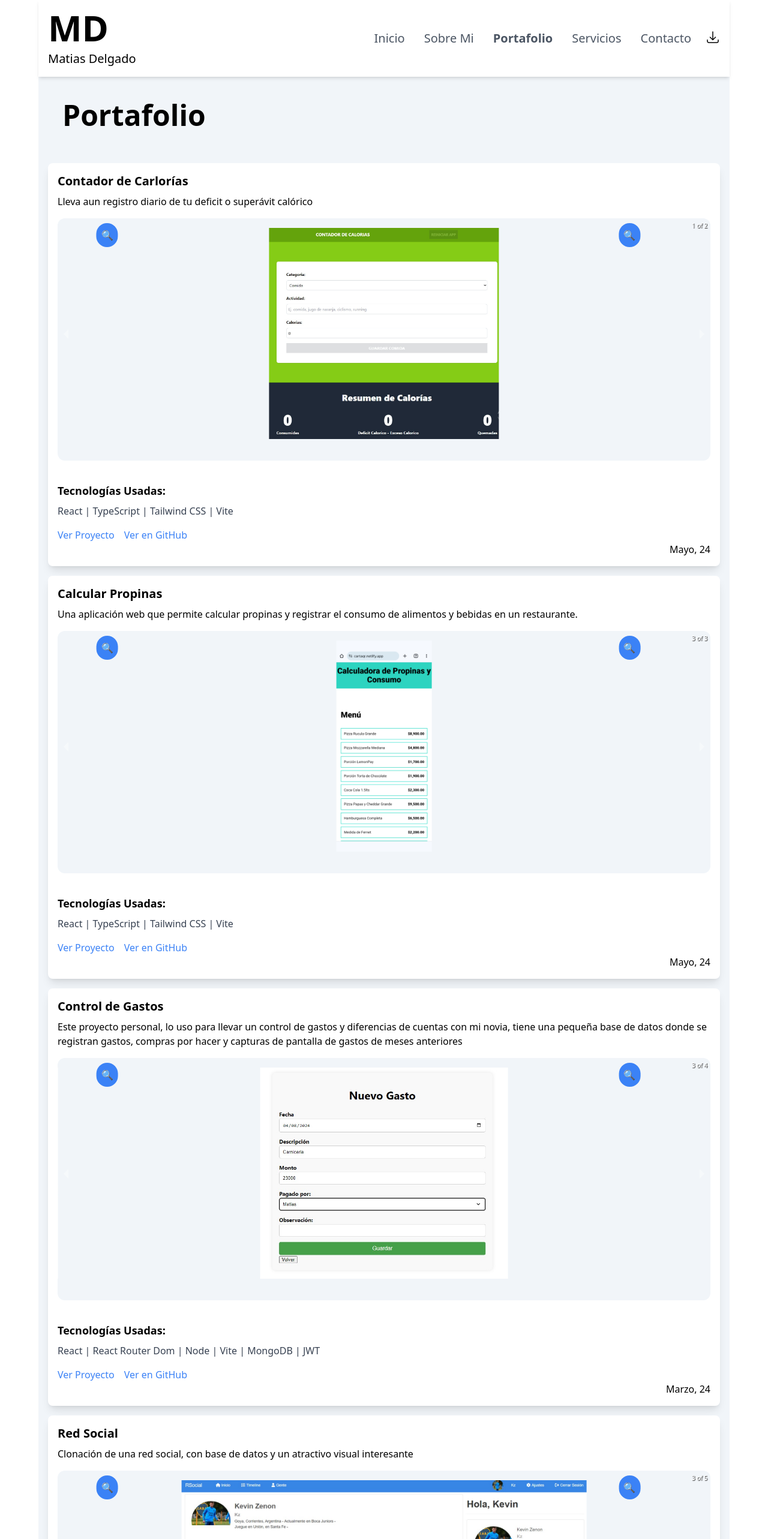
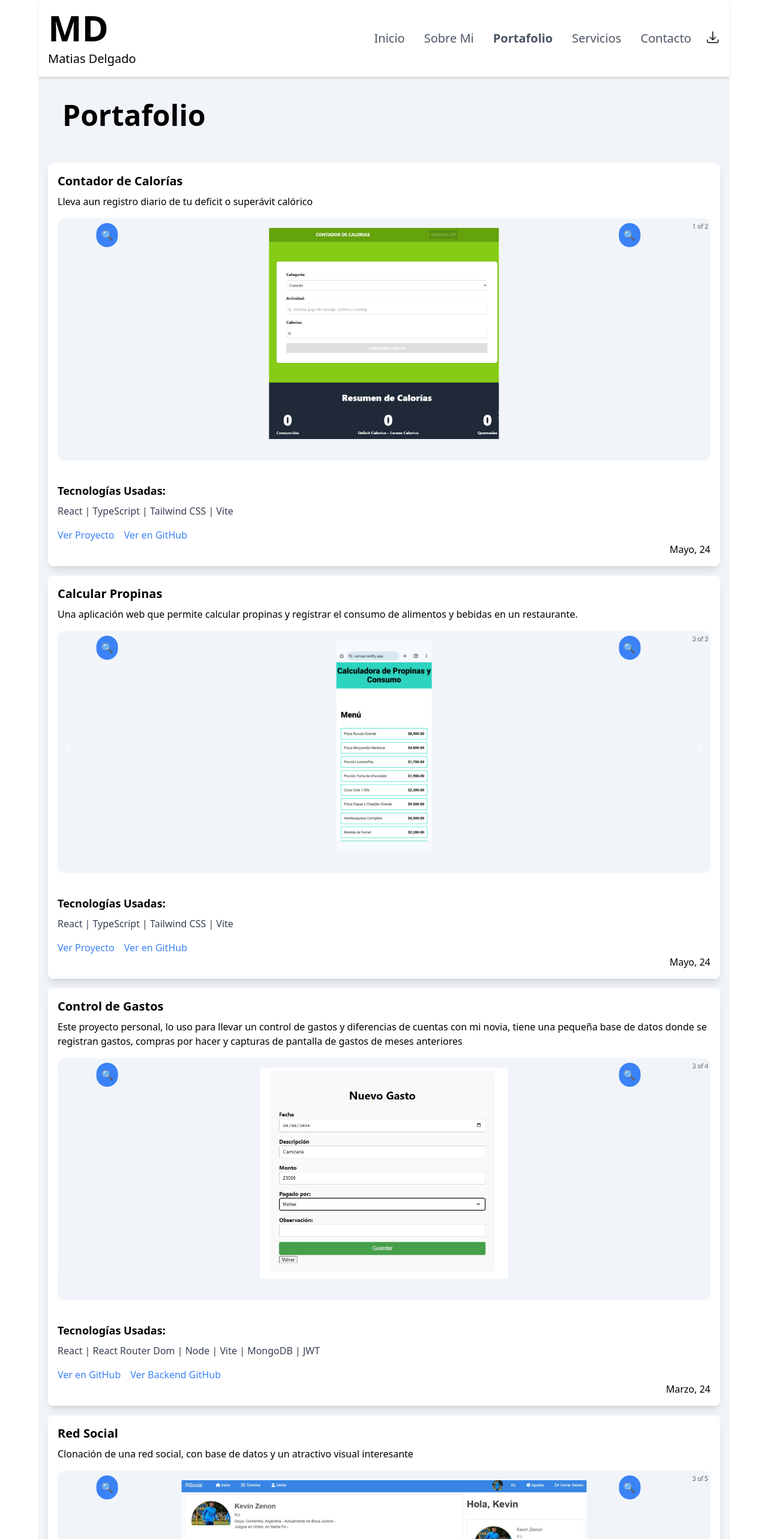
Before and after one commit to Mati69lbt/Matias-Delgado, a React (Vite) app: page /portafolio in a window 1280 px wide. Shown: the top 2566 px of the page at 60% size. Built offline with nearby package versions, Linux system fonts and the light colour scheme.

Commit message:
act070824

```diff
--- a/src/components/Portafolio.jsx
+++ b/src/components/Portafolio.jsx
@@ -1,4 +1,4 @@
-// cspell: ignore Proyect, ContadorCalorias, Carlorías
+// cspell: ignore Proyect, ContadorCalorias, Calorías
 import { useEffect, useState } from "react";
 import Proyectos from "./Proyectos";
 import ProyectData from "../download/ProyectData";
--- a/src/components/Proyectos.jsx
+++ b/src/components/Proyectos.jsx
@@ -3,7 +3,6 @@ import { NavLink } from "react-router-dom";
 import Imagenes from "./Imagenes";
 
 const Proyectos = ({ proyecto }) => {
-
   return (
     <div className="p-4 m-4 bg-white rounded-lg shadow-lg">
       <h2 className="text-xl font-bold mb-2">{proyecto.Title}</h2>
@@ -16,6 +15,7 @@ const Proyectos = ({ proyecto }) => {
         <p className="text-gray-700">{proyecto.Technologies.join(" | ")}</p>
       </div>
       <div className="flex space-x-4">
+        {proyecto.DeployLink && (
           <NavLink
             to={proyecto.DeployLink}
             target="_blank"
@@ -24,6 +24,8 @@ const Proyectos = ({ proyecto }) => {
           >
             Ver Proyecto
           </NavLink>
+        )}
+
         <NavLink
           to={proyecto.GithubLink}
           target="_blank"
@@ -39,7 +41,7 @@ const Proyectos = ({ proyecto }) => {
             rel="noopener noreferrer"
             className="text-blue-500 hover:underline"
           >
-            Ver Backend
+            Ver Backend GitHub
           </NavLink>
         )}
       </div>
--- a/src/download/ProyectData.jsx
+++ b/src/download/ProyectData.jsx
@@ -1,4 +1,4 @@
-// cspell: ignore Proyect, ContadorCalorias, Carlorías, Langhi, GuarderiaPelis, clapp, Cotizador, TETETI, CtrlPresup
+// cspell: ignore Proyect, ContadorCalorias, Calorías, Langhi, GuarderiaPelis, clapp, Cotizador, TETETI, CtrlPresup
 import ca01 from "../assets/ContadorCalorias/ca01.jpeg";
 import ca02 from "../assets/ContadorCalorias/cc02.jpeg";
 // -----------------------
@@ -82,7 +82,7 @@ import RS05 from "../assets/RS/RS05.jpeg";
 const ProyectData = [
   {
     Date: "Mayo, 24",
-    Title: "Contador de Carlorías",
+    Title: "Contador de Calorías",
     Description:
       "Lleva aun registro diario de tu deficit o superávit  calórico",
     Technologies: ["React", "TypeScript", "Tailwind CSS", "Vite"],
@@ -114,7 +114,8 @@ const ProyectData = [
       "JWT ",
     ],
     Images: [cg01, cg02, cg03, cg04],
-    GithubLink: "",
+    GithubBack: "https://github.com/Mati69lbt/ControlDeGastos_Back",
+    GithubLink: "https://github.com/Mati69lbt/ControlDeGastos_Front",
     DeployLink: "",
   },
   {
--- a/src/download/projects.json
+++ b/src/download/projects.json
@@ -1,7 +1,7 @@
 [
   {
     "Date": "Mayo, 24",
-    "Title": "Contador de Carlorías",
+    "Title": "Contador de Calorías",
     "Description": "Lleva aun registro diario de tu deficit o superávit  calórico",
     "Technologies": ["React", "TypeScript", "Tailwind CSS", "Vite"],
     "Images": [
```
Lines whose indentation alone changed are shown as unchanged.
